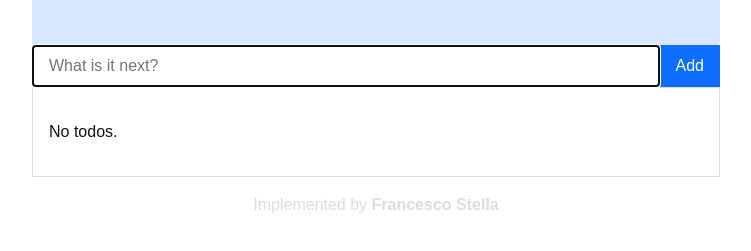
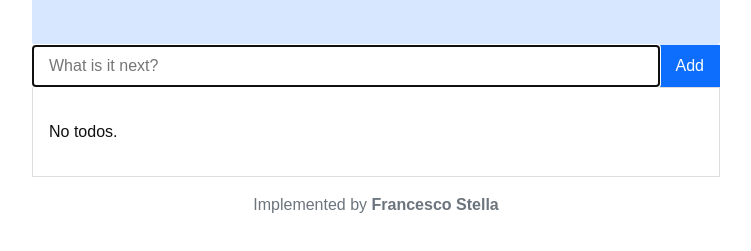
Before and after one commit to francescostella/todoapp-vanilla, a website built with Parcel: page src/index.html in a window 1280 px wide. Shown: the part 187-438 px from the top of the page, without its empty margins (264-1015 px from the left). Built offline with nearby package versions, Linux system fonts and the light colour scheme.

Commit message:
fix: footer text color

```diff
--- a/src/styles/components/footer.scss
+++ b/src/styles/components/footer.scss
@@ -1,4 +1,4 @@
 footer {
-  color: $color-grey;
+  color: $color-muted;
   text-align: center;
 }
--- a/src/styles/settings/variables.scss
+++ b/src/styles/settings/variables.scss
@@ -1,6 +1,7 @@
 $color-black: #111;
 $color-white: #fff;
 $color-grey: lighten($color-black, 80%);
+$color-muted: #6c757d;
 $color-hover: $color-grey;
 $color-primary: lighten(#0d6efd, 20%);
 $color-secondary: lighten($color-primary, 20%);
```
